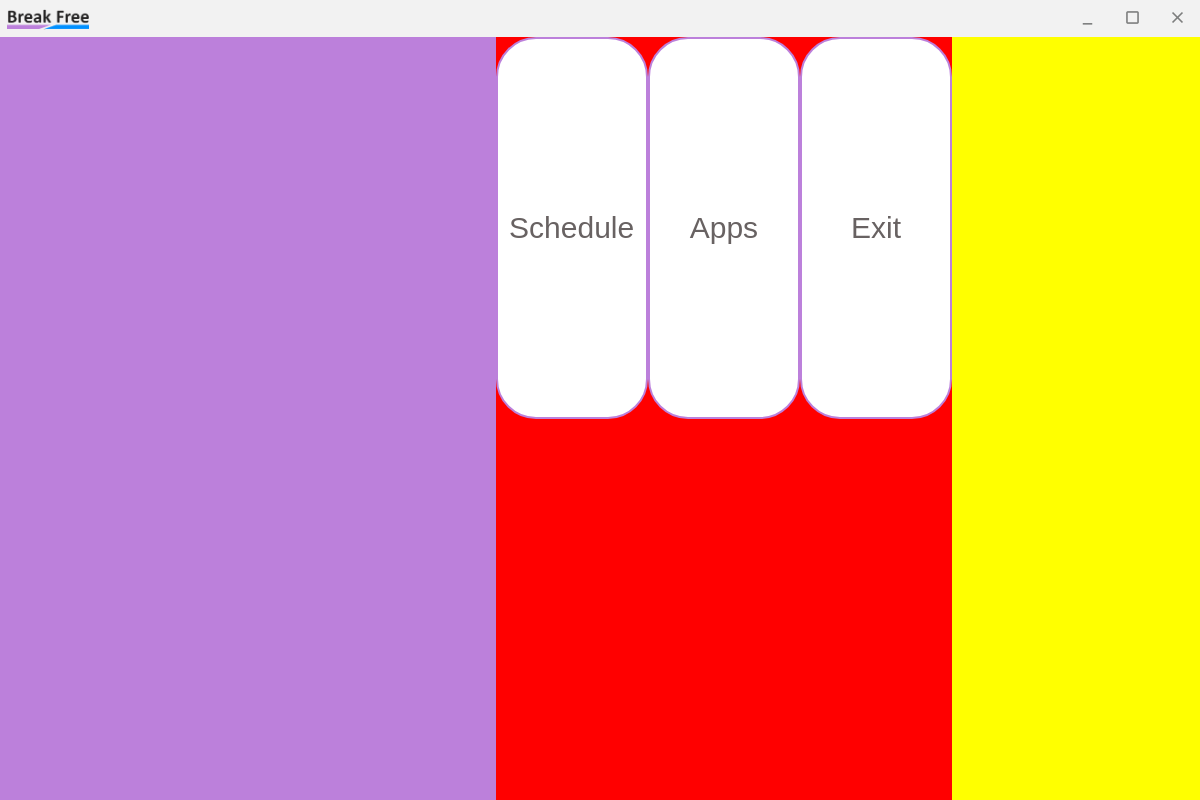
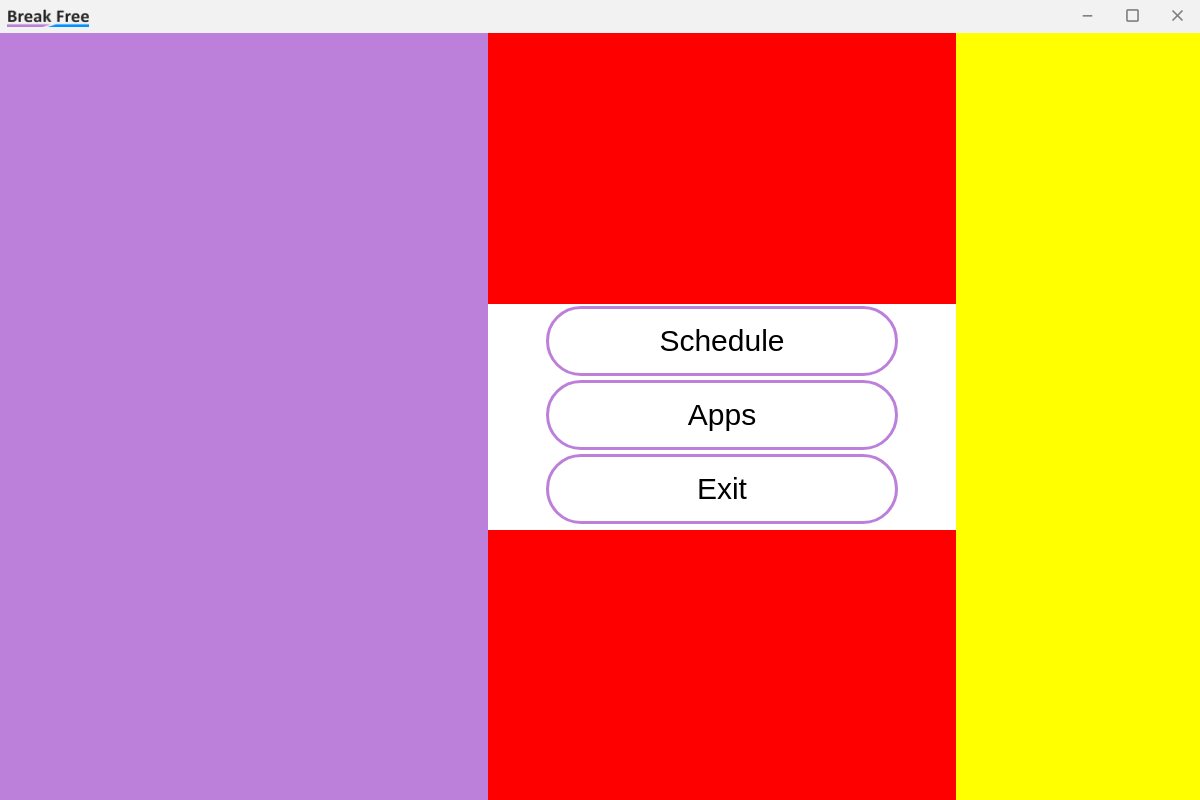
Before and after one commit to WilliamTrojniak/Personal-Project, an Electron app: page src/index.html in a window 1200 px wide. Drawn offline with Linux system fonts and the light colour scheme.

Commit message:
Center Button Main Button div

```diff
--- a/assets/css/style.css
+++ b/assets/css/style.css
@@ -18,19 +18,7 @@ body, html {
     user-select: none;
 }
 
-button {
-    margin: 0px auto 0px auto;
-    width: 100%;
-    height: 50%;
-    border: 2px solid var(--highlight-color-primary);
-    border-radius: 40px;
-    background-color: var(--base-color);
-    text-align: center;
-    text-decoration: none;
-    display: inline-block;
-    color: var(--button-text-color);
-    font-size: 30px;
-}
+
 
 /* MENU BAR */
 .menubar {
@@ -61,11 +49,15 @@ button {
 .menubar-button {
     padding: 0px;
     border-radius: 0px;
+    margin: 0px;
     width: auto;
     height: auto;
-    border: none;
+    border: 0px;
     background-color: var(--menubar-color);
     color: #7D7E7E;
+    text-align: center;
+    text-decoration: none;
+    display: inline-block;
 
 }
 
@@ -97,14 +89,14 @@ button {
     white-space: nowrap;
     direction: ltr;
     padding: 6px 13px 6px 13px;
-    margin-bottom: 2px;
+    margin-bottom: 0px;
 }
 
 .logo-sm {
-    background-size: 82.1px 20px;
+    background-size: 82.1px 19px;
     padding: 3px 41px;
     background-image: url('../images/logos/logo-small.png');
-    height: 15px;
+    height: 12px;
     margin: 9px 0px 6px 7px;
 
 }
@@ -130,13 +122,11 @@ button {
 }
 
 .buttons-container-inner {
-    display: block;
     margin-top: auto;
     margin-bottom: auto;
-    margin: auto;
     height: 226px; /*21% 70% */
     width: 100%;
-    background-color: rgb(128, 219, 151);
+    background-color: white;
 }
 
 .version-grid-item {
@@ -163,3 +153,13 @@ button {
     text-align: center;
     justify-content: center;
 }
+
+.main-button {
+    width: 75%;
+    height: 31%;
+    margin: 2px 0px;
+    border-radius: 50px;
+    font-size: 30px;
+    background-color: rgba(0, 0, 0, 0);
+    border: 3px solid var(--highlight-color-primary);
+}
--- a/src/index.html
+++ b/src/index.html
@@ -24,16 +24,19 @@
         <li class="menubar-item menubar-left"><div class = "logo-sm"></div></li>
         <li class="menubar-item menubar-right"><button class="menubar-button close-button" id="close-button"><i class = "material-icons">close</i></button></li>
         <li class="menubar-item menubar-right"><button class="menubar-button" id="maximize-button"><i class = "material-icons">crop_square</i></button></li>
-        <li class="menubar-item menubar-right"><button class="menubar-button" id="minimize-button"><i class = "material-icons" style="padding-top: 0px; padding-bottom: 8px;">minimize</i></button></li>
+        <li class="menubar-item menubar-right"><button class="menubar-button" id="minimize-button"><i class = "material-icons" style="padding-top: 0px; padding-bottom: 12px;">minimize</i></button></li>
     </ul>
 </div>
 
 <div class="main-screen" id="main-content">
     <div class="logo-grid-item"></div>
     <div class="buttons-container flex-container">
-        <button class="main-button">Schedule</button>
-        <button>Apps</button>
-        <button>Exit</button>
+        <div class="buttons-container-inner">
+            <button class="main-button">Schedule</button>
+            <button class="main-button">Apps</button>
+            <button class="main-button">Exit</button>
+        </div>
+
     </div>
     <div class="version-grid-item"></div>
 
--- a/src/index.js
+++ b/src/index.js
@@ -3,7 +3,7 @@ const electron = require('electron');
 const main_content = document.getElementById("main-content");
 const menubar = document.getElementById("menubar");
 const menubar_height = window.getComputedStyle(menubar).getPropertyValue('height');
-const menubar_height_int = parseInt(menubar_height.replace("px","")) - 3;
+const menubar_height_int = parseInt(menubar_height.replace("px",""));
 console.log(menubar_height_int);
 
 function resizeWindow(){
```
